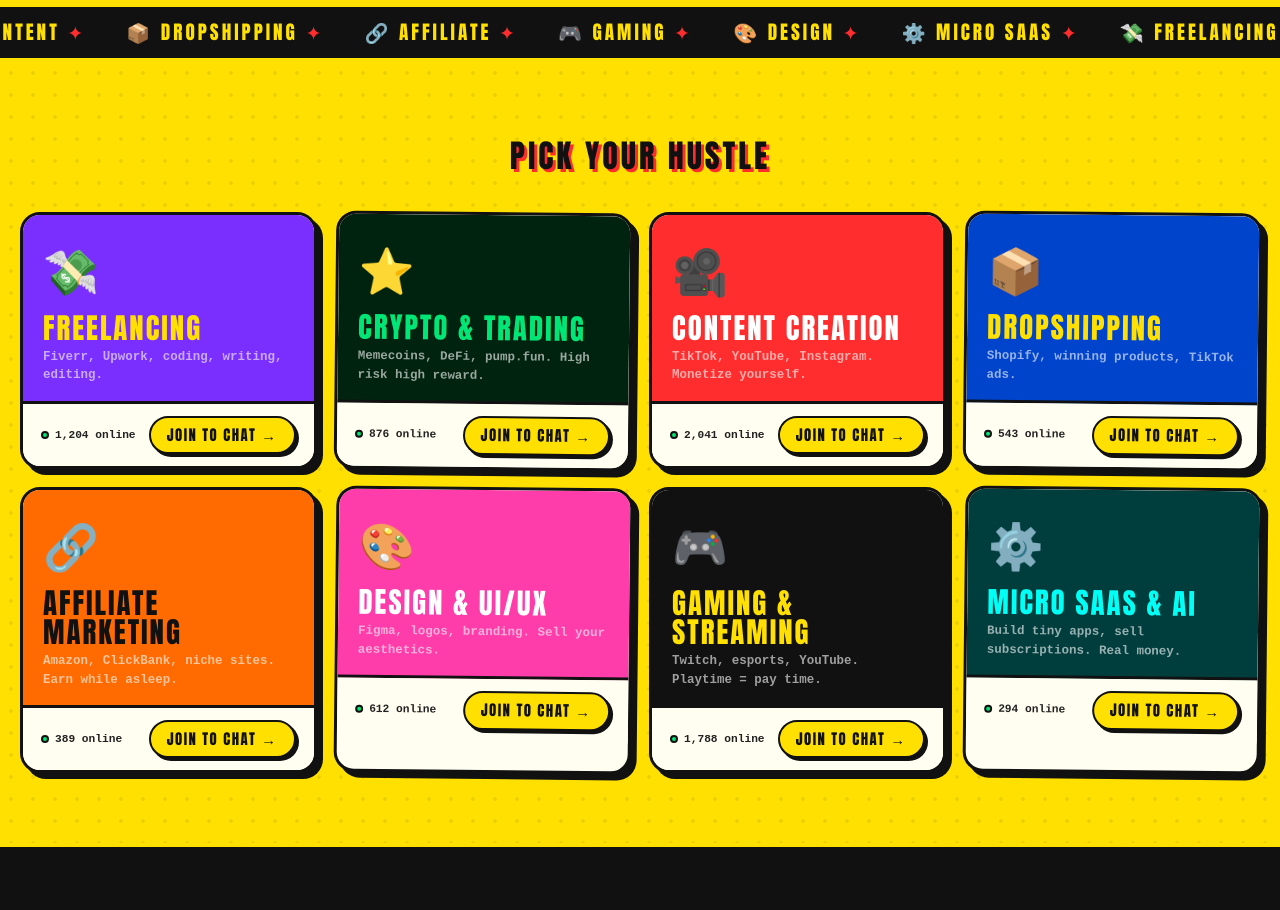
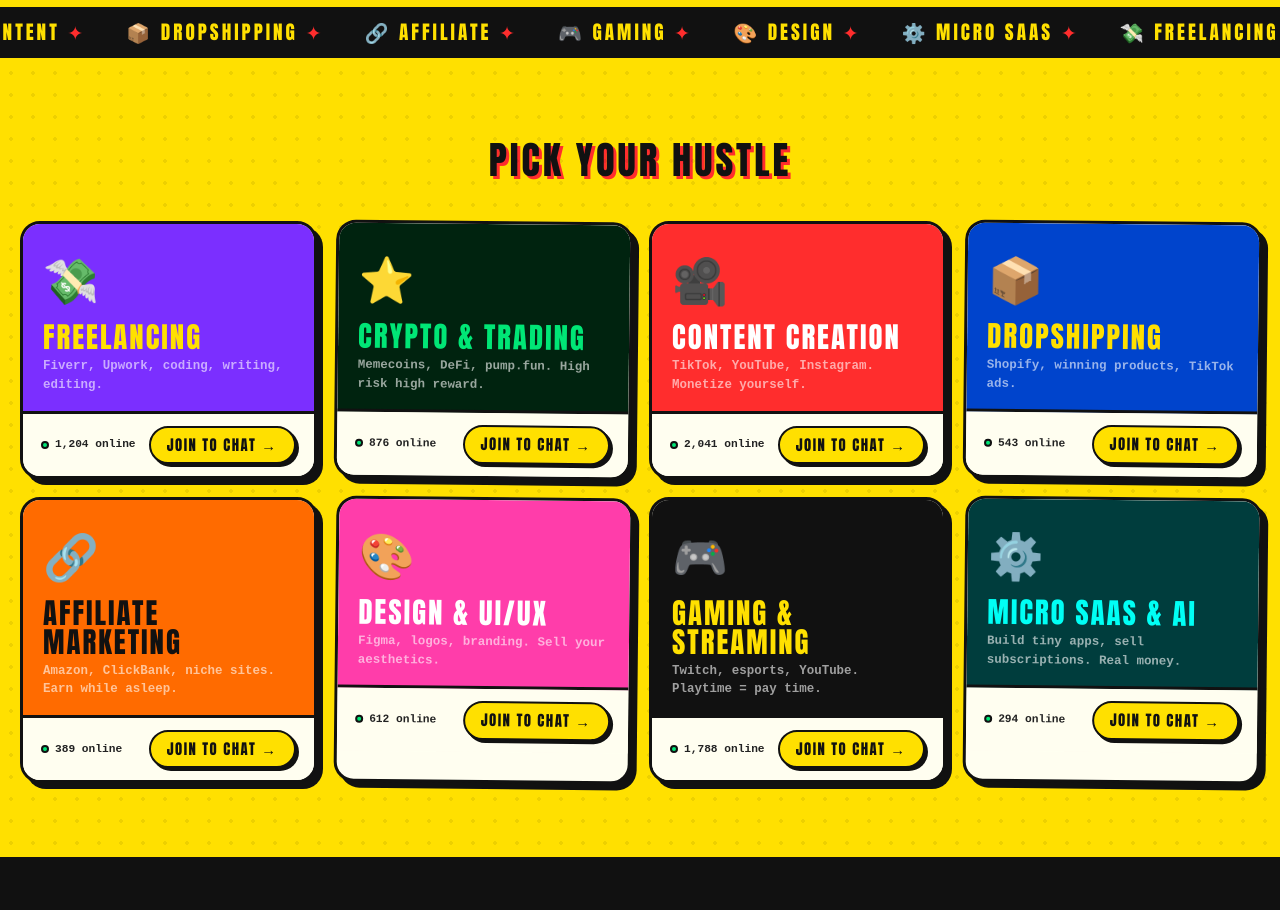
Before and after one commit to orfeakos/hustle-zone, a Next.js app: page / in a window 1280 px wide. Shown: the part 1040-1950 px from the top of the page. Built offline with nearby package versions, Linux system fonts and the light colour scheme; no server answers.

Commit message:
Increase font size of 'PICK YOUR HUSTLE' to 2.4rem

```diff
--- a/app/page.tsx
+++ b/app/page.tsx
@@ -88,7 +88,7 @@ export default function Home() {
       <section id="categories" style={{background:'#FFE000',padding:'70px 20px',position:'relative'}}>
         <div style={{position:'absolute',inset:0,backgroundImage:'radial-gradient(circle,rgba(0,0,0,0.07) 2px,transparent 2px)',backgroundSize:'22px 22px',pointerEvents:'none'}}/>
         <div style={{display:'flex',alignItems:'center',justifyContent:'center',gap:'14px',marginBottom:'32px'}}>
-          <h2 style={{fontFamily:'Impact,sans-serif',fontSize:'2rem',letterSpacing:'3px',color:'#111',textShadow:'3px 3px 0 #FF2D2D',whiteSpace:'nowrap'}}>PICK YOUR HUSTLE</h2>
+          <h2 style={{fontFamily:'Impact,sans-serif',fontSize:'2.4rem',letterSpacing:'3px',color:'#111',textShadow:'3px 3px 0 #FF2D2D',whiteSpace:'nowrap'}}>PICK YOUR HUSTLE</h2>
         </div>
         <div style={{display:'grid',gridTemplateColumns:'repeat(auto-fill,minmax(280px,1fr))',gap:'18px',position:'relative',zIndex:1}}>
           {CATS.map((cat, i) => (
```
